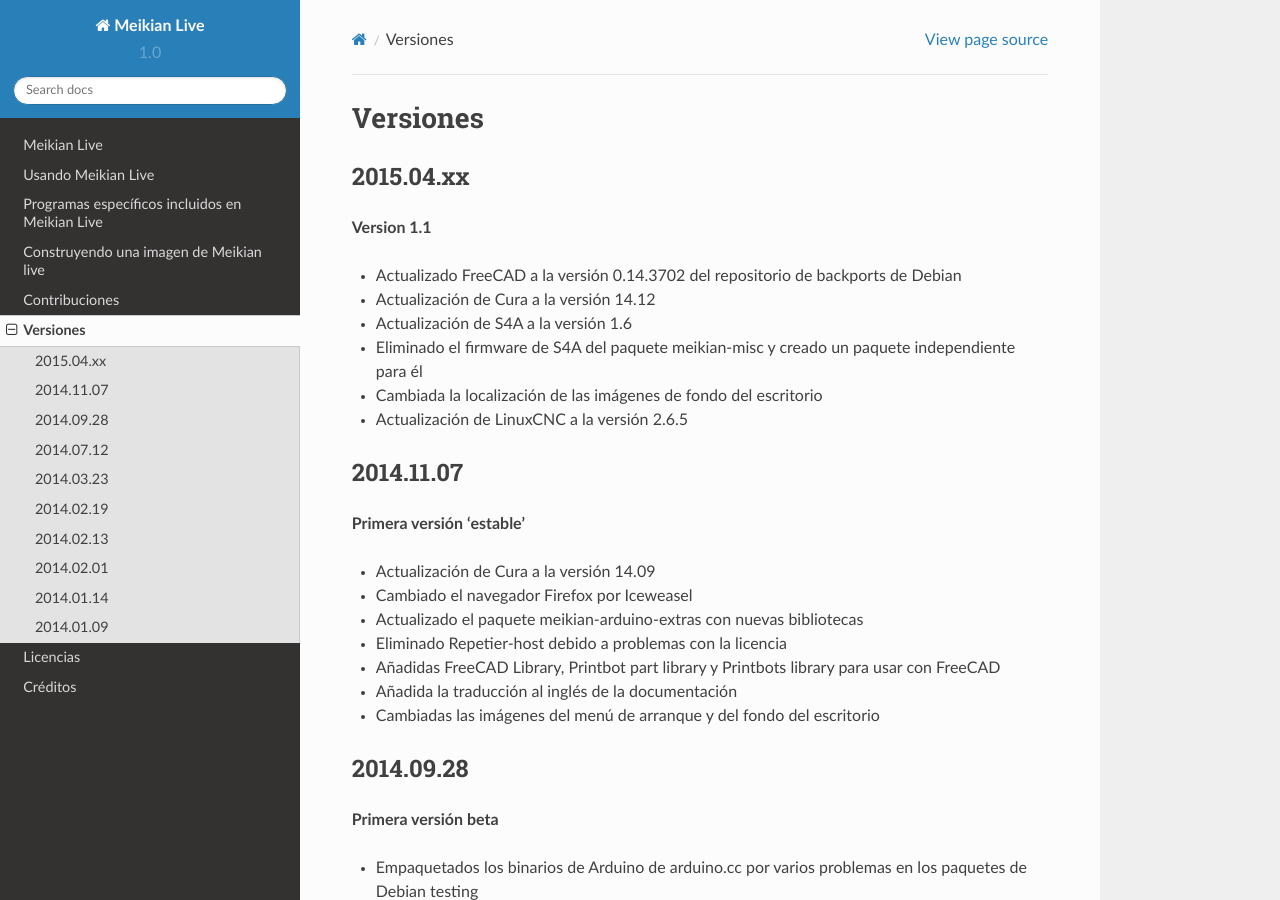
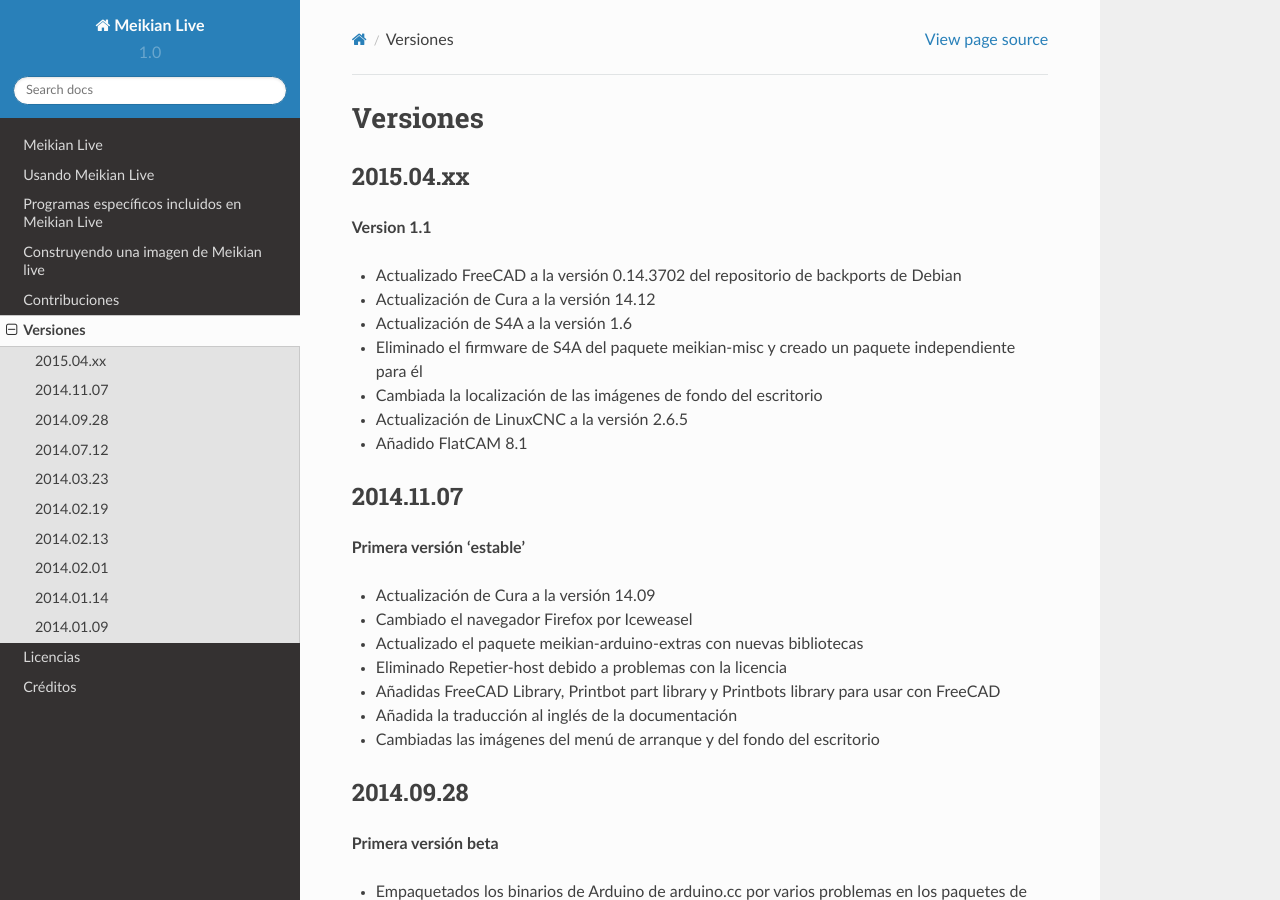
Before and after one commit to mo22de/meikian-dev, a Sphinx documentation site: the page built from docs/es/source/versiones.rst, in a window 1280 px wide and 900 px high. Built offline with Sphinx 7.4.7 and the Read the Docs theme 2.0.0, drawn with Linux system fonts in a browser that asks for light colours.

Commit message:
updated english and spanish documentation

```diff
--- a/HISTORY.rst
+++ b/HISTORY.rst
@@ -15,6 +15,7 @@
 * Removed the S4A firmware from the meikian-misc package and build a standalone package for it
 * Changed the location for the desktop's background images
 * Updated LinuxCNC to the 2.6.5 version
+* Added FlatCAM 8.1
 
 
 2014.11.07
--- a/docs/es/source/versiones.rst
+++ b/docs/es/source/versiones.rst
@@ -15,6 +15,7 @@
 * Eliminado el firmware de S4A del paquete meikian-misc y creado un paquete independiente para él
 * Cambiada la localización de las imágenes de fondo del escritorio
 * Actualización de LinuxCNC a la versión 2.6.5
+* Añadido FlatCAM 8.1
 
 
 2014.11.07
```
